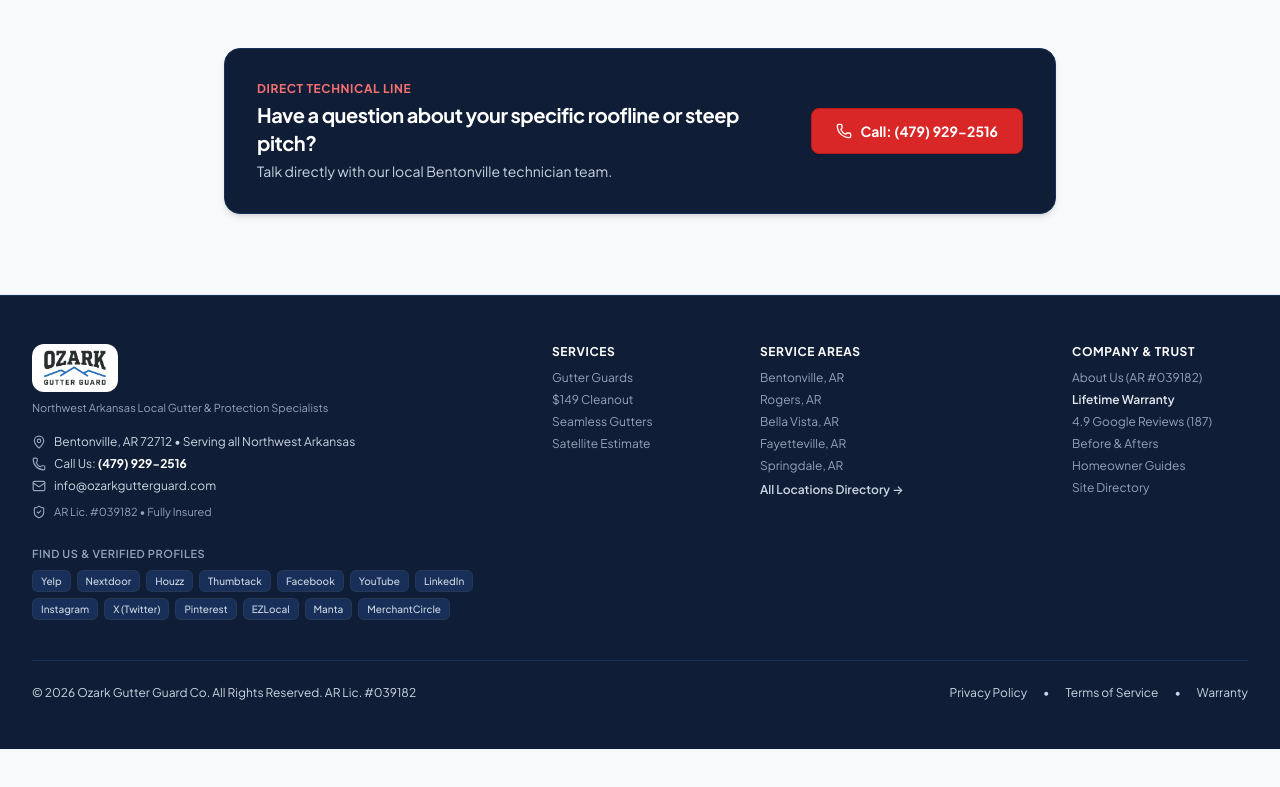
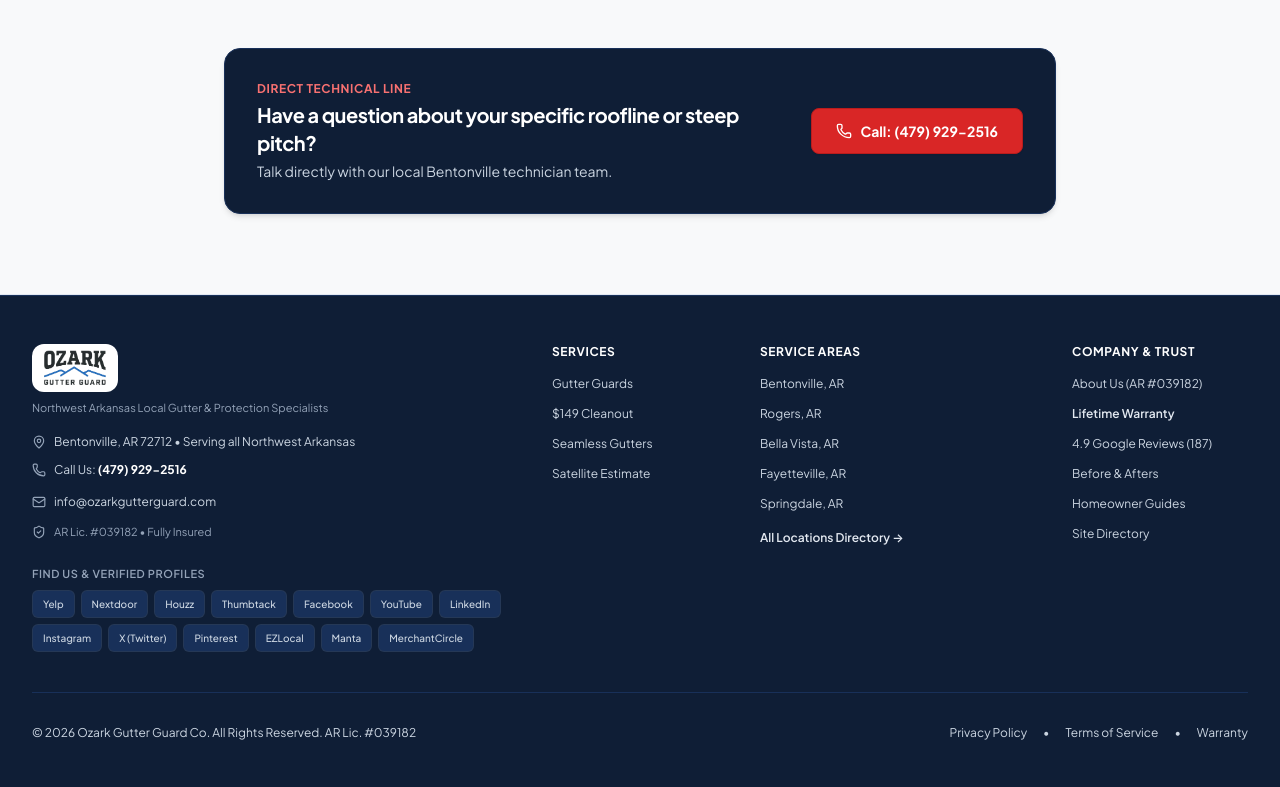
Before and after one commit to deimaxax/ozarkgutterguard, a Next.js app: page / in a window 1280 px wide. Shown: the part 6509-7296 px from the top of the page. Before the commit the page ends 7258 px from the top, so only its background shows below. Built offline with nearby package versions, Linux system fonts and the light colour scheme.

Commit message:
Fix touch target sizes and spacing across all footer links for mobile accessibility

```diff
--- a/src/components/Footer.tsx
+++ b/src/components/Footer.tsx
@@ -32,22 +32,22 @@
               </p>
             </div>
 
-            <div className="space-y-1.5 text-slate-300 text-xs pt-1">
+            <div className="space-y-2 text-slate-300 text-xs pt-1">
               <div className="flex items-center gap-2">
                 <MapPin className="w-3.5 h-3.5 text-slate-400 shrink-0" />
                 <span>Bentonville, AR 72712 • Serving all Northwest Arkansas</span>
               </div>
               <div className="flex items-center gap-2">
                 <Phone className="w-3.5 h-3.5 text-slate-400 shrink-0" />
-                <span>Call Us: <a href={phoneHref} className="text-white hover:text-red-400 font-bold">{phoneDisplay}</a></span>
+                <span>Call Us: <a href={phoneHref} className="inline-block py-1 text-white hover:text-red-400 font-bold">{phoneDisplay}</a></span>
               </div>
               <div className="flex items-center gap-2">
                 <Mail className="w-3.5 h-3.5 text-slate-400 shrink-0" />
-                <a href="mailto:info@ozarkgutterguard.com" className="text-slate-300 hover:text-white transition">
+                <a href="mailto:info@ozarkgutterguard.com" className="inline-block py-1 text-slate-300 hover:text-white transition">
                   info@ozarkgutterguard.com
                 </a>
               </div>
-              <div className="flex items-center gap-2 text-slate-400 text-[11px] pt-1">
+              <div className="flex items-center gap-2 text-slate-400 text-[11px] pt-0.5">
                 <ShieldCheck className="w-3.5 h-3.5 text-slate-400 shrink-0" />
                 <span>AR Lic. #039182 • Fully Insured</span>
               </div>
@@ -79,7 +79,7 @@
                     href={item.href}
                     target="_blank"
                     rel="noopener noreferrer"
-                    className="inline-flex items-center px-2 py-0.5 rounded bg-[#183059] hover:bg-red-600 text-[10px] text-slate-300 hover:text-white transition font-medium border border-slate-700/50"
+                    className="inline-flex items-center px-2.5 py-1 min-h-[28px] rounded bg-[#183059] hover:bg-red-600 text-[10px] text-slate-300 hover:text-white transition font-medium border border-slate-700/50"
                   >
                     {item.name}
                   </a>
@@ -93,24 +93,24 @@
             <h4 className="text-xs font-bold uppercase tracking-wider text-white">
               Services
             </h4>
-            <ul className="space-y-1.5 text-slate-400">
+            <ul className="space-y-0.5 text-slate-300">
               <li>
-                <Link href="/micro-mesh-vs-screen-guards" className="hover:text-white transition">
+                <Link href="/micro-mesh-vs-screen-guards" className="inline-block py-1.5 hover:text-white transition">
                   Gutter Guards
                 </Link>
               </li>
               <li>
-                <Link href="/gutter-cleaning" className="hover:text-white transition">
+                <Link href="/gutter-cleaning" className="inline-block py-1.5 hover:text-white transition">
                   $149 Cleanout
                 </Link>
               </li>
               <li>
-                <Link href="/seamless-gutter-installation-nwa" className="hover:text-white transition">
+                <Link href="/seamless-gutter-installation-nwa" className="inline-block py-1.5 hover:text-white transition">
                   Seamless Gutters
                 </Link>
               </li>
               <li>
-                <Link href="/satellite-quote" className="hover:text-white transition">
+                <Link href="/satellite-quote" className="inline-block py-1.5 hover:text-white transition">
                   Satellite Estimate
                 </Link>
               </li>
@@ -122,34 +122,34 @@
             <h4 className="text-xs font-bold uppercase tracking-wider text-white">
               Service Areas
             </h4>
-            <ul className="space-y-1.5 text-slate-400">
+            <ul className="space-y-0.5 text-slate-300">
               <li>
-                <Link href="/gutter-guards-bentonville-ar" className="hover:text-white transition">
+                <Link href="/gutter-guards-bentonville-ar" className="inline-block py-1.5 hover:text-white transition">
                   Bentonville, AR
                 </Link>
               </li>
               <li>
-                <Link href="/gutter-guards-rogers-ar" className="hover:text-white transition">
+                <Link href="/gutter-guards-rogers-ar" className="inline-block py-1.5 hover:text-white transition">
                   Rogers, AR
                 </Link>
               </li>
               <li>
-                <Link href="/gutter-guards-bella-vista-ar" className="hover:text-white transition">
+                <Link href="/gutter-guards-bella-vista-ar" className="inline-block py-1.5 hover:text-white transition">
                   Bella Vista, AR
                 </Link>
               </li>
               <li>
-                <Link href="/gutter-guards-fayetteville-ar" className="hover:text-white transition">
+                <Link href="/gutter-guards-fayetteville-ar" className="inline-block py-1.5 hover:text-white transition">
                   Fayetteville, AR
                 </Link>
               </li>
               <li>
-                <Link href="/gutter-guards-springdale-ar" className="hover:text-white transition">
+                <Link href="/gutter-guards-springdale-ar" className="inline-block py-1.5 hover:text-white transition">
                   Springdale, AR
                 </Link>
               </li>
-              <li className="pt-0.5">
-                <Link href="/site-directory" className="text-slate-300 hover:text-white font-semibold">
+              <li className="pt-1">
+                <Link href="/site-directory" className="inline-block py-1.5 text-slate-200 hover:text-white font-semibold">
                   All Locations Directory &rarr;
                 </Link>
               </li>
@@ -161,34 +161,34 @@
             <h4 className="text-xs font-bold uppercase tracking-wider text-white">
               Company &amp; Trust
             </h4>
-            <ul className="space-y-1.5 text-slate-400">
+            <ul className="space-y-0.5 text-slate-300">
               <li>
-                <Link href="/about" className="hover:text-white transition">
+                <Link href="/about" className="inline-block py-1.5 hover:text-white transition">
                   About Us (AR #039182)
                 </Link>
               </li>
               <li>
-                <Link href="/warranty" className="text-slate-200 hover:text-white font-semibold transition">
+                <Link href="/warranty" className="inline-block py-1.5 text-slate-200 hover:text-white font-semibold transition">
                   Lifetime Warranty
                 </Link>
               </li>
               <li>
-                <Link href="/reviews" className="hover:text-white transition">
+                <Link href="/reviews" className="inline-block py-1.5 hover:text-white transition">
                   4.9 Google Reviews (187)
                 </Link>
               </li>
               <li>
-                <Link href="/before-after-photos" className="hover:text-white transition">
+                <Link href="/before-after-photos" className="inline-block py-1.5 hover:text-white transition">
                   Before &amp; Afters
                 </Link>
               </li>
               <li>
-                <Link href="/guides" className="hover:text-white transition">
+                <Link href="/guides" className="inline-block py-1.5 hover:text-white transition">
                   Homeowner Guides
                 </Link>
               </li>
               <li>
-                <Link href="/site-directory" className="hover:text-white transition">
+                <Link href="/site-directory" className="inline-block py-1.5 hover:text-white transition">
                   Site Directory
                 </Link>
               </li>
@@ -201,11 +201,11 @@
         <div className="pt-6 flex flex-col sm:flex-row items-center justify-between gap-3 text-slate-300 text-xs">
           <p>© {new Date().getFullYear()} Ozark Gutter Guard Co. All Rights Reserved. AR Lic. #039182</p>
           <div className="flex items-center gap-4 text-slate-300">
-            <Link href="/privacy-policy" className="hover:text-white transition">Privacy Policy</Link>
+            <Link href="/privacy-policy" className="py-2 hover:text-white transition">Privacy Policy</Link>
             <span>•</span>
-            <Link href="/terms" className="hover:text-white transition">Terms of Service</Link>
+            <Link href="/terms" className="py-2 hover:text-white transition">Terms of Service</Link>
             <span>•</span>
-            <Link href="/warranty" className="hover:text-white transition">Warranty</Link>
+            <Link href="/warranty" className="py-2 hover:text-white transition">Warranty</Link>
           </div>
         </div>
 
```
